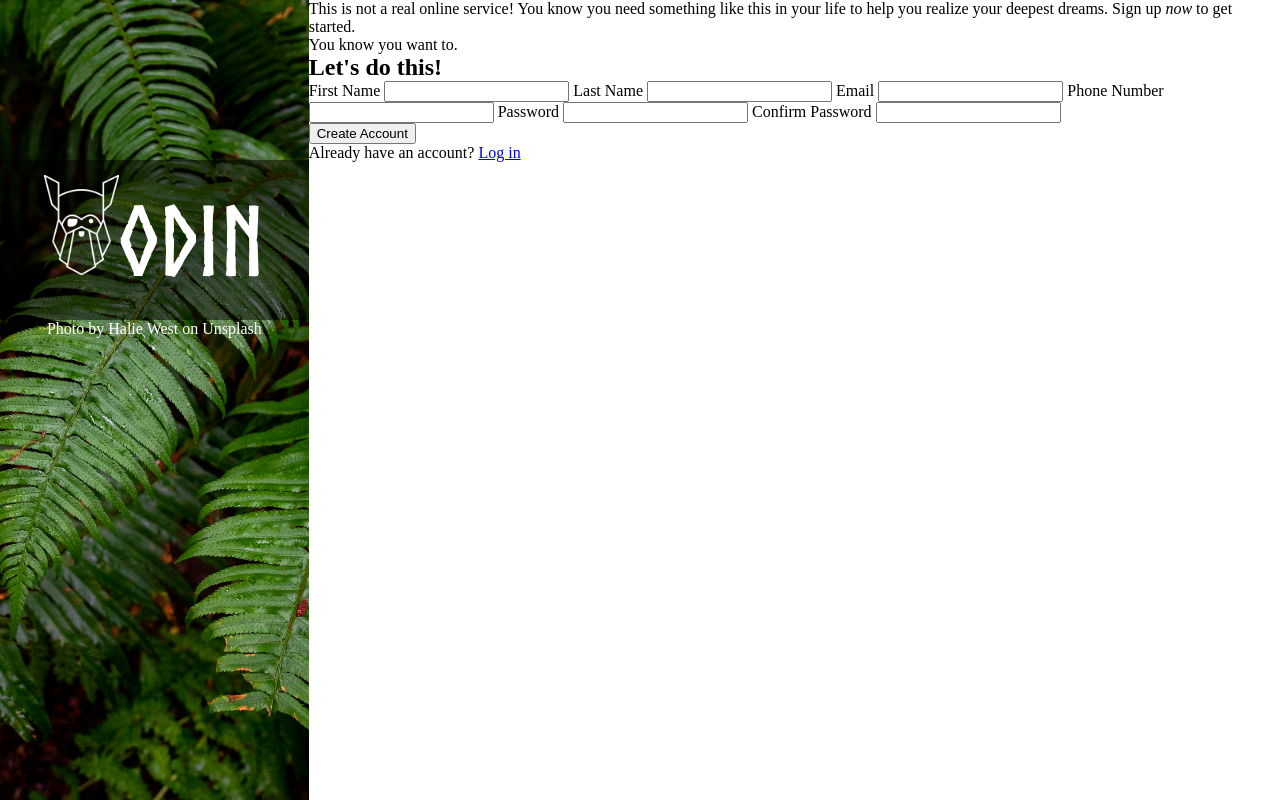
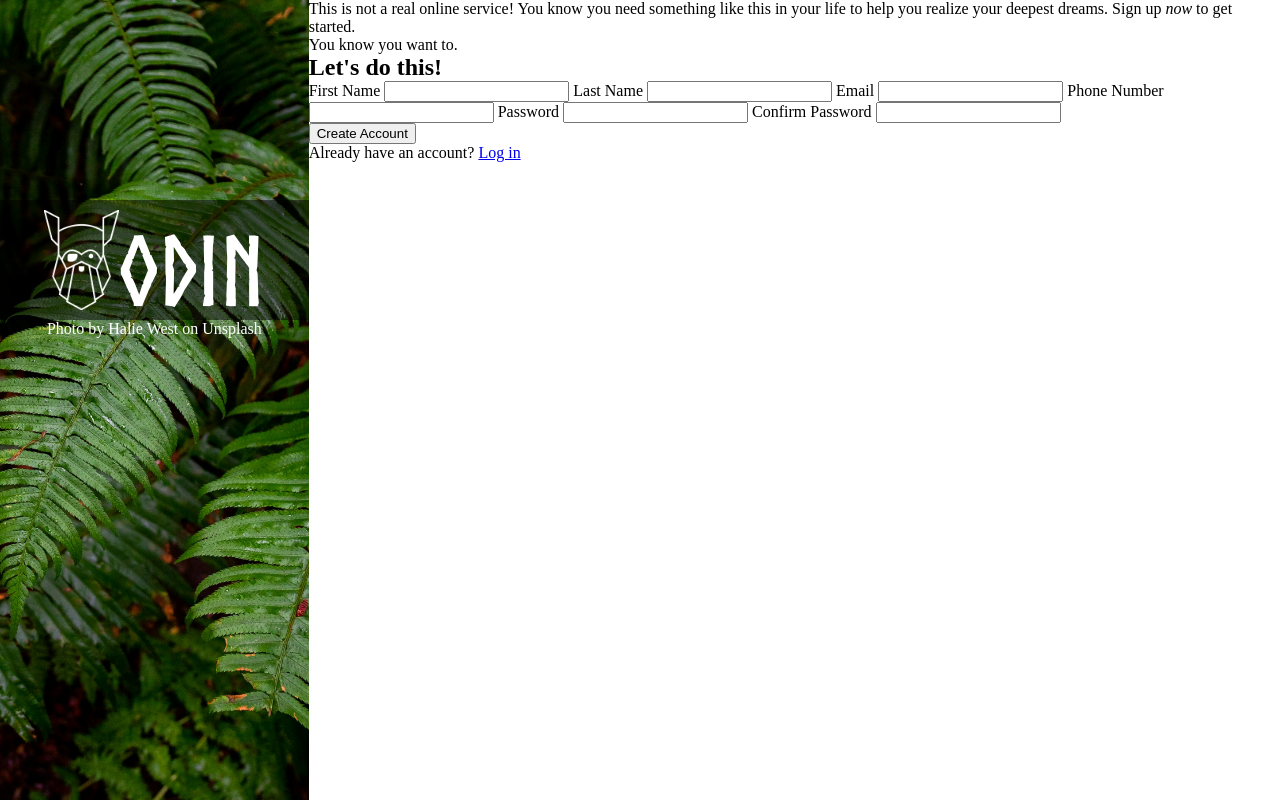
Before and after one commit to meowsec1/sign-up-form, a plain HTML site: page index.html in a window 1280 px wide. Drawn offline with Linux system fonts and the light colour scheme.

Commit message:
fixed banner

```diff
--- a/style.css
+++ b/style.css
@@ -40,19 +40,20 @@ html {
     justify-content: center;
     align-items: center;
     background-color: rgba(0, 0, 0, 0.5);
-    margin-top: 20vh;
+    margin-top: 200px;
     width: 100%;
-    height: 10rem;
+    height: 120px;
 }
 
 .odin-logo {
     height: 100px;
-    margin-bottom: 30px;
 }
 
 .odin-text {
     font-family: "OdinFont";
     font-size: 6rem;
+    position: relative;
+    top: 10px;
 }
 
 
```
